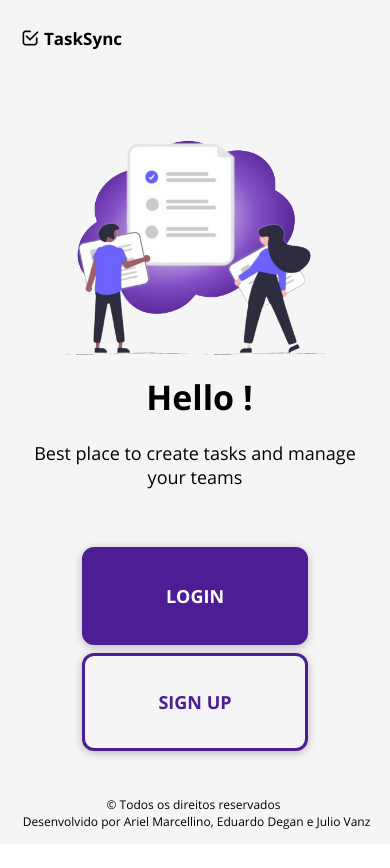
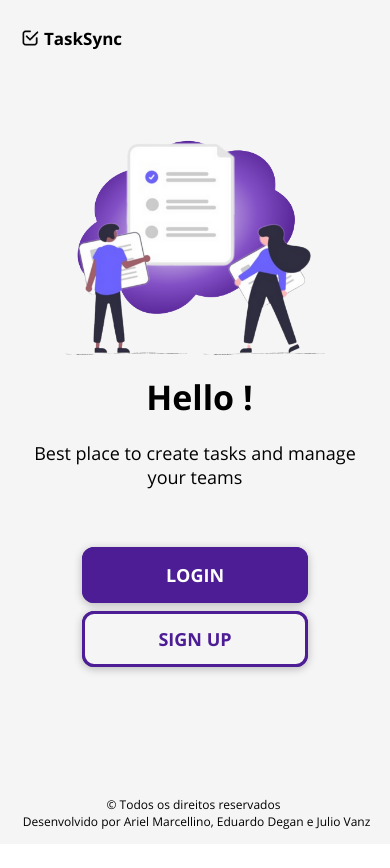
Before and after one commit to edegan-furb/Entra21-TCC, a React Native app in the folder Client/: screen /Start in a window 390 px wide. Shown: the top 868 px of the page. Built offline with nearby package versions, Linux system fonts and the light colour scheme.

Commit message:
Correct? I am not sure anymore

```diff
--- a/Client/components/CustomButton.js
+++ b/Client/components/CustomButton.js
@@ -8,48 +8,40 @@ import {
 
 function CustomButton({ title, onPress, styleButton, styleText }) {
   return (
-    <View style={[styles.buttonOuterContainer, styleButton]}>
+    <View style={styles.buttonOuterContainer}>
       <Pressable
         style={({ pressed }) =>
           pressed
-            ? [styles.buttonInnerContainer, styles.pressade]
-            : [styles.buttonInnerContainer]
+            ? [styles.buttonInnerContainer, styles.pressade, styleButton]
+            : [styles.buttonInnerContainer, styleButton]
         }
         onPress={onPress}
         android_ripple={{ color: GlobalStyles.colors.primary950 }}
       >
-        <View style={[styles.buttonInnerContainer, styleButton]}>
-          <Text style={[styles.buttonText, styleText]}>{title}</Text>
-        </View>
+        <Text style={[styles.buttonText, styleText]}>{title}</Text>
       </Pressable>
     </View>
   );
 }
 
-export default CustomButton;
-
 const styles = StyleSheet.create({
-  rootContainer: {
-    overflow: "hidden",
-    margin: wp("1%"),
-    borderRadius: 12,
-  },
   buttonOuterContainer: {
     backgroundColor: GlobalStyles.colors.primary900,
-    borderWidth: 3,
     borderRadius: 12,
-    borderColor: GlobalStyles.colors.primary900,
     margin: wp("1%"),
-    //android
     elevation: 8,
-    //ios
     shadowColor: "black",
     shadowOpacity: 0.25,
     shadowOffset: { width: 0, height: 2 },
     shadowRadius: 8,
+    overflow: Platform.OS === "android" ? "hidden" : "visible",
   },
   buttonInnerContainer: {
-    paddingVertical: hp("2%"),
+    backgroundColor: GlobalStyles.colors.primary900,
+    paddingVertical: hp("1.5%"),
+    borderWidth: 3,
+    borderRadius: 12,
+    borderColor: GlobalStyles.colors.primary900,
   },
   buttonText: {
     color: "#ffffff",
@@ -58,6 +50,8 @@ const styles = StyleSheet.create({
     textAlign: "center",
   },
   pressade: {
-    opacity: 0.75,
+    opacity: 0.5,
   },
 });
+
+export default CustomButton;
```
